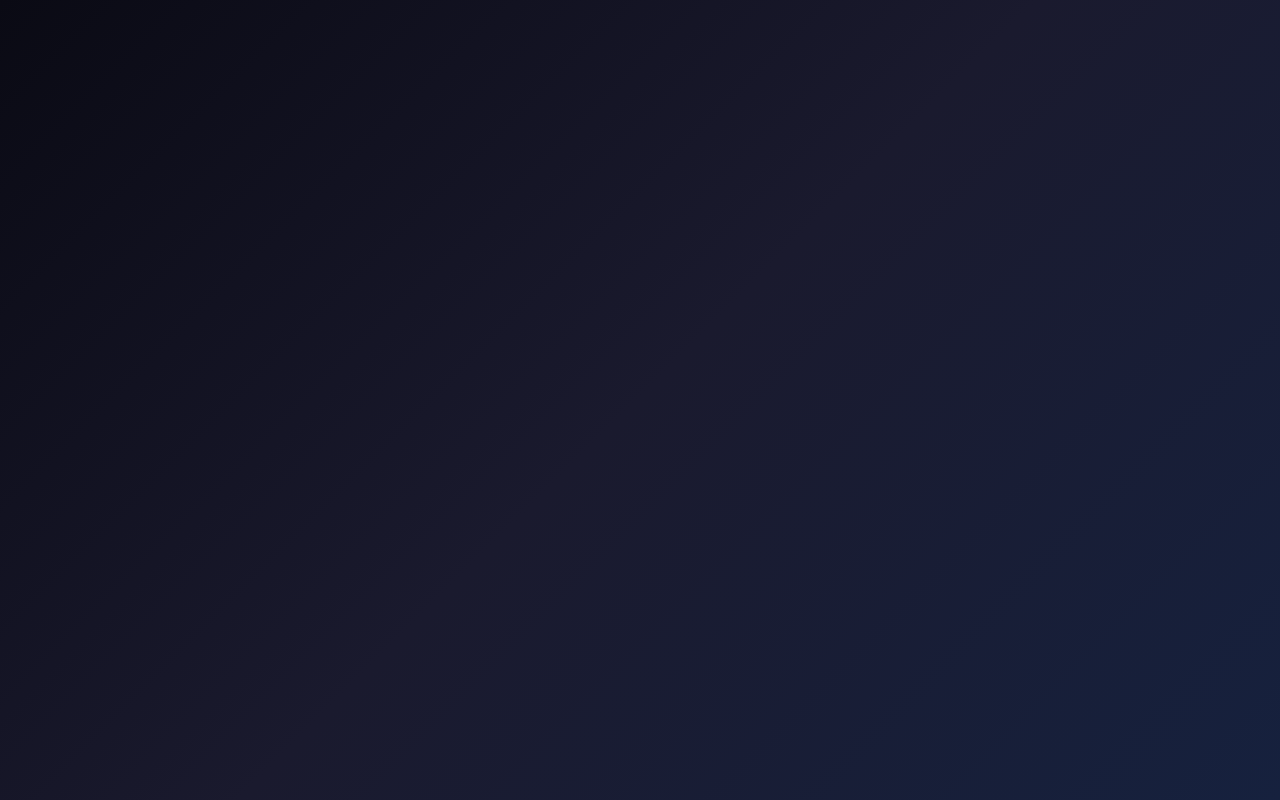
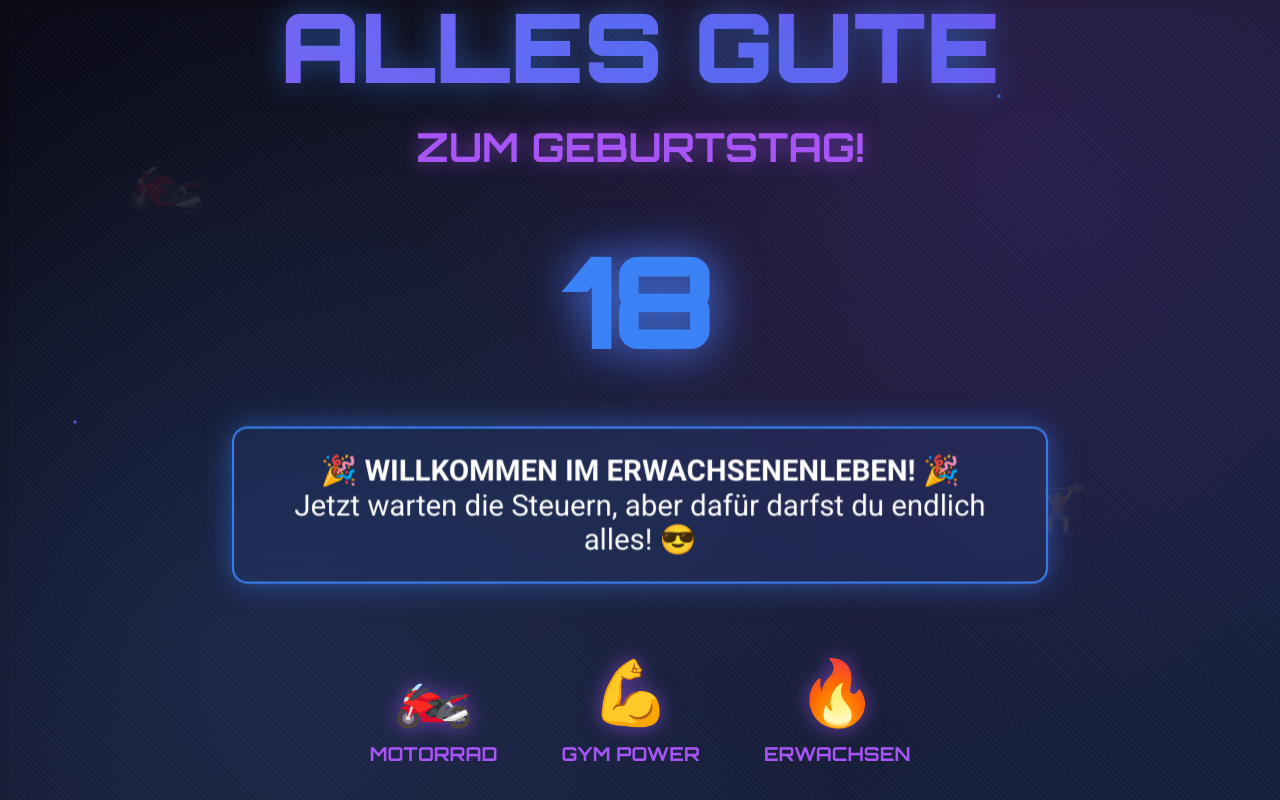
Before and after one commit to kecksfake/18, a plain HTML site: page index.html in a window 1280 px wide. Shown: the top 800 px of the page. Drawn offline with Linux system fonts and the light colour scheme.

Commit message:
Update index.html

```diff
--- a/index.html
+++ b/index.html
@@ -165,4 +165,181 @@
             text-shadow: 0 0 15px rgba(168, 85, 247, 0.6);
         }
 
-        .wishes
+        .wishes {
+            font-size: 1.3rem;
+            line-height: 1.8;
+            max-width: 800px;
+            margin: 0 auto;
+            color: #e0e0e0;
+        }
+
+        .floating-elements {
+            position: fixed;
+            top: 0;
+            left: 0;
+            width: 100%;
+            height: 100%;
+            pointer-events: none;
+            z-index: 1;
+        }
+
+        .floating-bike, .floating-dumbbell {
+            position: absolute;
+            opacity: 0.1;
+            animation: float 15s ease-in-out infinite;
+        }
+
+        .floating-bike {
+            font-size: 4rem;
+            top: 20%;
+            left: 10%;
+            animation-delay: 0s;
+        }
+
+        .floating-dumbbell {
+            font-size: 3rem;
+            top: 60%;
+            right: 15%;
+            animation-delay: 7s;
+        }
+
+        @keyframes float {
+            0%, 100% { transform: translateY(0px) rotate(0deg); }
+            33% { transform: translateY(-20px) rotate(5deg); }
+            66% { transform: translateY(10px) rotate(-3deg); }
+        }
+
+        .age-highlight {
+            font-size: 8rem;
+            font-family: 'Orbitron', monospace;
+            font-weight: 900;
+            color: #3b82f6;
+            text-shadow: 0 0 40px rgba(59, 130, 246, 0.8);
+            margin: 1rem 0;
+            animation: ageGlow 2s ease-in-out infinite alternate;
+        }
+
+        @keyframes ageGlow {
+            from { text-shadow: 0 0 40px rgba(59, 130, 246, 0.8); }
+            to { text-shadow: 0 0 60px rgba(59, 130, 246, 1), 0 0 80px rgba(168, 85, 247, 0.5); }
+        }
+
+        @media (max-width: 768px) {
+            .icons-section {
+                gap: 2rem;
+            }
+
+            .icon {
+                font-size: 2.5rem;
+            }
+
+            .funny-message {
+                margin: 2rem 1rem;
+                padding: 1rem;
+            }
+
+            .celebration-section {
+                margin: 1rem;
+                padding: 2rem 1rem;
+            }
+        }
+    </style>
+</head>
+<body>
+    <div class="floating-elements">
+        <div class="floating-bike">🏍️</div>
+        <div class="floating-dumbbell">🏋️</div>
+    </div>
+
+    <div class="hero-section">
+        <h1 class="main-title">ALLES GUTE</h1>
+        <h2 class="subtitle">ZUM GEBURTSTAG!</h2>
+        <div class="age-highlight">18</div>
+
+        <div class="funny-message">
+            <p><strong>🎉 WILLKOMMEN IM ERWACHSENENLEBEN! 🎉</strong></p>
+            <p>Jetzt warten die Steuern, aber dafür darfst du endlich alles! 😎</p>
+        </div>
+
+        <div class="icons-section">
+            <div class="icon-container">
+                <div class="icon">🏍️</div>
+                <div class="icon-label">MOTORRAD</div>
+            </div>
+            <div class="icon-container">
+                <div class="icon">💪</div>
+                <div class="icon-label">GYM POWER</div>
+            </div>
+            <div class="icon-container">
+                <div class="icon">🔥</div>
+                <div class="icon-label">ERWACHSEN</div>
+            </div>
+        </div>
+    </div>
+
+    <div class="celebration-section">
+        <h3 class="celebration-title">TIME TO LEVEL UP!</h3>
+        <div class="wishes">
+            <p>Mit 18 startet das echte Abenteuer! Zeit für eigene Entscheidungen, große Träume und noch größere Motoren. 🏍️</p>
+            <br>
+            <p>Möge dein Leben genauso stark sein wie dein Bizeps und genauso schnell wie dein Bike! Auf die nächsten Jahre voller Action, Abenteuer und natürlich... Steuererklärungen! 😂</p>
+            <br>
+            <p><strong>Happy Birthday, Bruder! 🎂🔥</strong></p>
+        </div>
+    </div>
+
+    <script>
+        document.querySelectorAll('.icon-container').forEach(container => {
+            container.addEventListener('mouseenter', () => {
+                container.style.transform = 'scale(1.2) rotate(5deg)';
+                container.style.filter = 'drop-shadow(0 0 20px rgba(255, 215, 0, 0.8))';
+            });
+
+            container.addEventListener('mouseleave', () => {
+                container.style.transform = 'scale(1) rotate(0deg)';
+                container.style.filter = 'none';
+            });
+        });
+
+        const style = document.createElement('style');
+        style.textContent = `
+            @keyframes sparkleAnim {
+                0% { opacity: 1; transform: scale(0); }
+                50% { opacity: 1; transform: scale(1); }
+                100% { opacity: 0; transform: scale(0); }
+            }
+        `;
+        document.head.appendChild(style);
+
+        function createSparkle() {
+            const sparkle = document.createElement('div');
+            sparkle.style.position = 'fixed';
+            sparkle.style.width = '4px';
+            sparkle.style.height = '4px';
+            const colors = ['#3b82f6', '#a855f7', '#6366f1', '#9333ea'];
+            sparkle.style.backgroundColor = colors[Math.floor(Math.random() * colors.length)];
+            sparkle.style.borderRadius = '50%';
+            sparkle.style.left = Math.random() * window.innerWidth + 'px';
+            sparkle.style.top = Math.random() * window.innerHeight + 'px';
+            sparkle.style.pointerEvents = 'none';
+            sparkle.style.zIndex = '1';
+            sparkle.style.animation = 'sparkleAnim 2s ease-out forwards';
+            document.body.appendChild(sparkle);
+            setTimeout(() => sparkle.remove(), 2000);
+        }
+
+        setInterval(createSparkle, 500);
+
+        document.querySelector('.age-highlight').addEventListener('click', function () {
+            this.style.animation = 'none';
+            setTimeout(() => {
+                this.style.animation = 'ageGlow 2s ease-in-out infinite alternate';
+            }, 100);
+
+            for (let i = 0; i < 10; i++) {
+                setTimeout(createSparkle, i * 50);
+            }
+        });
+    </script>
+</body>
+</html>
```
